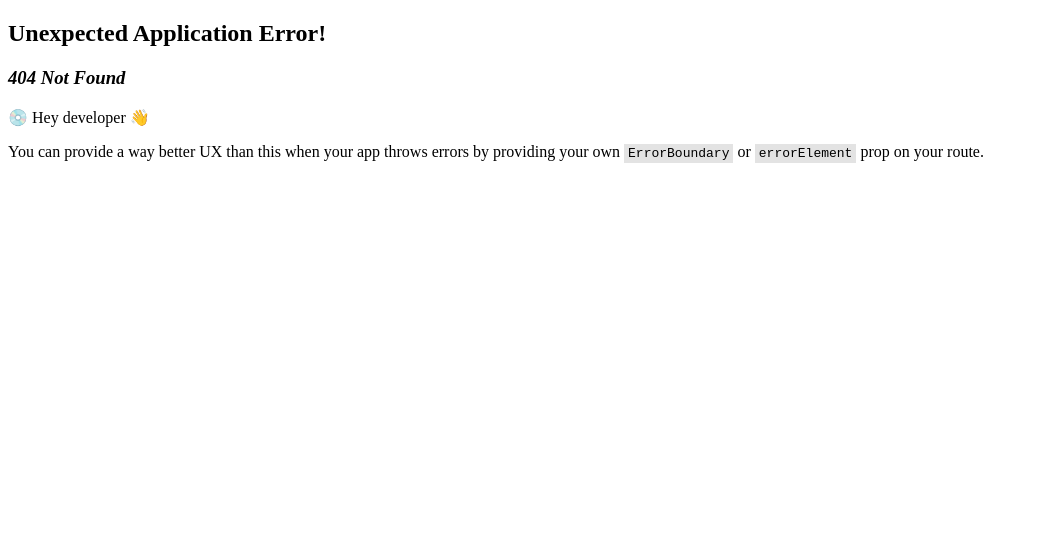
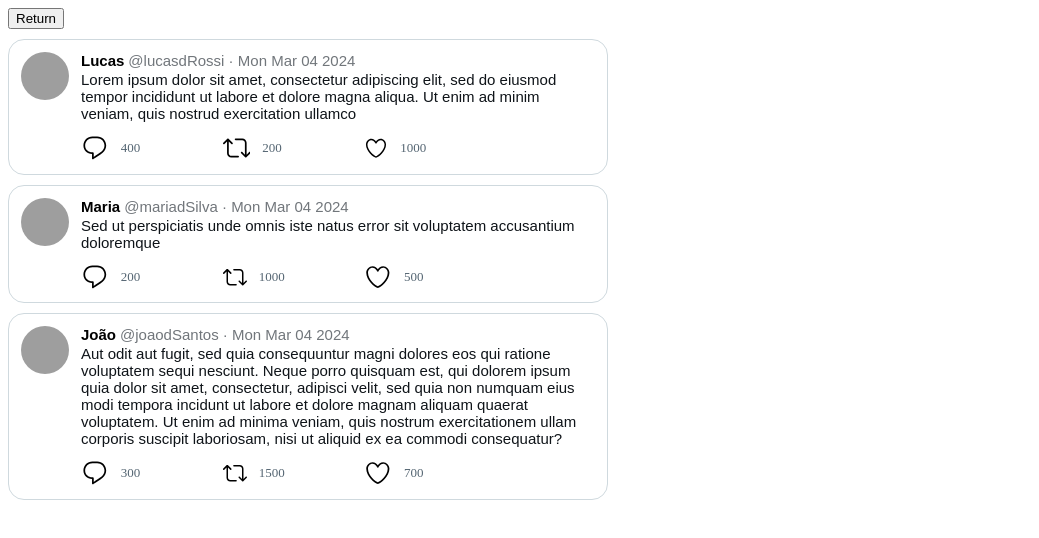
Before and after one commit to LucasdRossi/great-front-end, a React (Vite) app: page /tweet in a window 1280 px wide. Before the commit this address had no page. Shown: the top 538 px of the page, without its empty margins (0-1039 px from the left). Built offline with nearby package versions, Linux system fonts and the light colour scheme; grey boxes are pictures that could not be loaded.

Commit message:
tweet component

```diff
--- /dev/null
+++ b/src/pages/Tweet/components/Tweet/Tweet.tsx
@@ -0,0 +1,76 @@
+import { memo } from "react";
+import "./tweet.css";
+
+export interface Props {
+  user: {
+    name: string;
+    nickname: string;
+    profilePicturePath: string;
+  };
+  content: string;
+  createdAt: Date;
+  actions: {
+    comments: number;
+    likes: number;
+    shares: number;
+  };
+}
+
+export default memo(function Tweet(props: Props) {
+  return (
+    <div className="tweet">
+      <img
+        src={props.user.profilePicturePath}
+        alt={`${props.user.name} profile picture`}
+        width="48"
+        height="48"
+        className="tweet__user-profile"
+      />
+      <div className="tweet__main-content">
+        <div className="tweet__header">
+          <strong className="tweet__profile-name">{props.user.name}</strong>
+          <aside className="tweet__metadata">
+            {props.user.nickname} &middot; {props.createdAt.toDateString()}
+          </aside>
+        </div>
+        <div className="tweet__content">{props.content}</div>
+        <div className="tweet__footer">
+          <div className="tweet__action">
+            <svg viewBox="0 0 24 24" aria-hidden>
+              <g>
+                <path d="M14.046 2.242l-4.148-.01h-.002c-4.374 0-7.8 3.427-7.8 7.802 0 4.098 3.186 7.206 7.465 7.37v3.828c0 .108.044.286.12.403.142.225.384.347.632.347.138 0 .277-.038.402-.118.264-.168 6.473-4.14 8.088-5.506 1.902-1.61 3.04-3.97 3.043-6.312v-.017c-.006-4.367-3.43-7.787-7.8-7.788zm3.787 12.972c-1.134.96-4.862 3.405-6.772 4.643V16.67c0-.414-.335-.75-.75-.75h-.396c-3.66 0-6.318-2.476-6.318-5.886 0-3.534 2.768-6.302 6.3-6.302l4.147.01h.002c3.532 0 6.3 2.766 6.302 6.296-.003 1.91-.942 3.844-2.514 5.176z"></path>
+              </g>
+            </svg>
+            <span aria-label="like-comments-count">
+              {props.actions.comments}
+            </span>
+          </div>
+          <div className="tweet__action">
+            <svg viewBox="0 0 24 24" aria-hidden>
+              <g>
+                <path d="M23.77 15.67c-.292-.293-.767-.293-1.06 0l-2.22 2.22V7.65c0-2.068-1.683-3.75-3.75-3.75h-5.85c-.414 0-.75.336-.75.75s.336.75.75.75h5.85c1.24 0 2.25 1.01 2.25 2.25v10.24l-2.22-2.22c-.293-.293-.768-.293-1.06 0s-.294.768 0 1.06l3.5 3.5c.145.147.337.22.53.22s.383-.072.53-.22l3.5-3.5c.294-.292.294-.767 0-1.06zm-10.66 3.28H7.26c-1.24 0-2.25-1.01-2.25-2.25V6.46l2.22 2.22c.148.147.34.22.532.22s.384-.073.53-.22c.293-.293.293-.768 0-1.06l-3.5-3.5c-.293-.294-.768-.294-1.06 0l-3.5 3.5c-.294.292-.294.767 0 1.06s.767.293 1.06 0l2.22-2.22V16.7c0 2.068 1.683 3.75 3.75 3.75h5.85c.414 0 .75-.336.75-.75s-.337-.75-.75-.75z"></path>
+              </g>
+            </svg>
+            <span aria-label="share-count">{props.actions.shares}</span>
+          </div>
+          <div className="tweet__action">
+            <svg viewBox="0 0 24 24" aria-hidden>
+              <g>
+                <path d="M12 21.638h-.014C9.403 21.59 1.95 14.856 1.95 8.478c0-3.064 2.525-5.754 5.403-5.754 2.29 0 3.83 1.58 4.646 2.73.814-1.148 2.354-2.73 4.645-2.73 2.88 0 5.404 2.69 5.404 5.755 0 6.376-7.454 13.11-10.037 13.157H12zM7.354 4.225c-2.08 0-3.903 1.988-3.903 4.255 0 5.74 7.034 11.596 8.55 11.658 1.518-.062 8.55-5.917 8.55-11.658 0-2.267-1.823-4.255-3.903-4.255-2.528 0-3.94 2.936-3.952 2.965-.23.562-1.156.562-1.387 0-.014-.03-1.425-2.965-3.954-2.965z"></path>
+              </g>
+            </svg>
+            <span aria-label="like-count">{props.actions.likes}</span>
+          </div>
+          <div className="tweet__action" role="button" aria-label="share">
+            <svg viewBox="0 0 24 24">
+              <g>
+                <path d="M17.53 7.47l-5-5c-.293-.293-.768-.293-1.06 0l-5 5c-.294.293-.294.768 0 1.06s.767.294 1.06 0l3.72-3.72V15c0 .414.336.75.75.75s.75-.336.75-.75V4.81l3.72 3.72c.146.147.338.22.53.22s.384-.072.53-.22c.293-.293.293-.767 0-1.06z"></path>
+                <path d="M19.708 21.944H4.292C3.028 21.944 2 20.916 2 19.652V14c0-.414.336-.75.75-.75s.75.336.75.75v5.652c0 .437.355.792.792.792h15.416c.437 0 .792-.355.792-.792V14c0-.414.336-.75.75-.75s.75.336.75.75v5.652c0 1.264-1.028 2.292-2.292 2.292z"></path>
+              </g>
+            </svg>
+          </div>
+        </div>
+      </div>
+    </div>
+  );
+});
--- /dev/null
+++ b/src/pages/Tweet/components/Tweet/index.ts
@@ -0,0 +1 @@
+export { default } from "./Tweet";
--- /dev/null
+++ b/src/pages/Tweet/components/Tweet/tweet.css
@@ -0,0 +1,68 @@
+.tweet {
+  background-color: #fff;
+  border-color: #cfd9de;
+  border-width: 1px;
+  border-style: solid;
+  border-radius: 16px;
+  padding: 12px;
+
+  display: flex;
+  gap: 12px;
+}
+
+.tweet__user-profile {
+  border-radius: 50%;
+}
+
+.tweet__header {
+  display: flex;
+  gap: 4px;
+}
+
+.tweet__profile-name {
+  color: #000;
+  font-family: sans-serif;
+  font-size: 15px;
+  font-weight: bold;
+}
+
+.tweet__metadata {
+  color: #71767b;
+  font-family: sans-serif;
+  font-size: 15px;
+}
+
+.tweet__content {
+  margin-top: 2px;
+  color: #0f1419;
+  font-family: sans-serif;
+  font-size: 15px;
+}
+
+.tweet__footer {
+  margin-top: 12px;
+  max-width: 425px;
+
+  display: flex;
+  justify-content: space-between;
+  align-items: center;
+}
+
+.tweet__action {
+  display: flex;
+  align-items: center;
+  gap: 12px;
+
+  svg {
+    --size: 16px;
+
+    width: --size;
+    height: --size;
+  }
+
+  span {
+    color: #536471;
+    font-size: 13px;
+    width: 50px;
+  }
+}
--- /dev/null
+++ b/src/pages/Tweet/index.tsx
@@ -0,0 +1,76 @@
+import { withHeader } from "../../components/Header";
+import Tweet from "./components/Tweet";
+import type { Props as TweetProps } from "./components/Tweet/Tweet";
+
+const tweetData: TweetProps[] = [
+  {
+    actions: {
+      comments: 400,
+      likes: 1000,
+      shares: 200,
+    },
+    content: `Lorem ipsum dolor sit amet, consectetur adipiscing elit, sed do eiusmod
+    tempor incididunt ut labore et dolore magna aliqua. Ut enim ad minim
+    veniam, quis nostrud exercitation ullamco`,
+    createdAt: new Date(),
+    user: {
+      name: "Lucas",
+      nickname: "@lucasdRossi",
+      profilePicturePath: "https://xsgames.co/randomusers/avatar.php?g=male",
+    },
+  },
+  {
+    actions: {
+      comments: 200,
+      likes: 500,
+      shares: 1000,
+    },
+    content: `Sed ut perspiciatis unde omnis iste natus error sit voluptatem
+    accusantium doloremque`,
+    createdAt: new Date(),
+    user: {
+      name: "Maria",
+      nickname: "@mariadSilva",
+      profilePicturePath: "https://xsgames.co/randomusers/avatar.php?g=female",
+    },
+  },
+  {
+    actions: {
+      comments: 300,
+      likes: 700,
+      shares: 1500,
+    },
+    content: `Aut odit aut fugit, sed quia consequuntur magni dolores eos qui ratione
+    voluptatem sequi nesciunt. Neque porro quisquam est, qui dolorem ipsum
+    quia dolor sit amet, consectetur, adipisci velit, sed quia non numquam
+    eius modi tempora incidunt ut labore et dolore magnam aliquam quaerat
+    voluptatem. Ut enim ad minima veniam, quis nostrum exercitationem ullam
+    corporis suscipit laboriosam, nisi ut aliquid ex ea commodi consequatur?`,
+    createdAt: new Date(),
+    user: {
+      name: "João",
+      nickname: "@joaodSantos",
+      profilePicturePath: "https://xsgames.co/randomusers/avatar.php?g=male",
+    },
+  },
+];
+
+function TweetPage() {
+  return (
+    <main
+      style={{
+        maxWidth: 600,
+        display: "flex",
+        flexDirection: "column",
+        gap: 10,
+        marginTop: 10,
+      }}
+    >
+      {tweetData.map((data) => (
+        <Tweet {...data} key={data.user.nickname} />
+      ))}
+    </main>
+  );
+}
+
+export default withHeader(TweetPage);
--- a/src/router.tsx
+++ b/src/router.tsx
@@ -7,6 +7,7 @@
 import GenerateTable from "./pages/GenerateTable";
 import ProgressBar from "./pages/ProgressBar";
 import TemperatureConverter from "./pages/TemperatureConverter";
+import Tweet from "./pages/Tweet";
 
 interface Route {
   title?: string;
@@ -60,6 +61,13 @@
     },
     title: "Temperature Converter",
   },
+  tweet: {
+    config: {
+      path: "/tweet",
+      element: <Tweet />,
+    },
+    title: "Tweet",
+  },
 };
 
 const router = createBrowserRouter(
```
